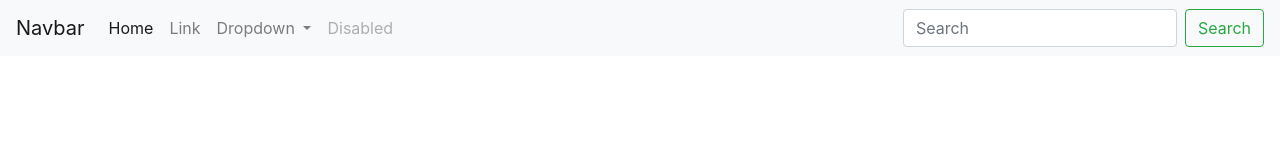
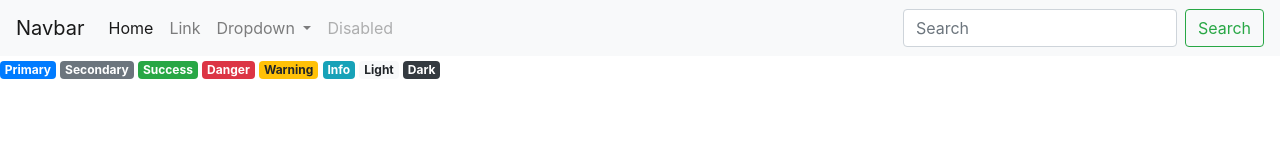
Before and after one commit to divakardubey/Demo-git, a plain HTML site: page my website/index.html in a window 1280 px wide. Drawn offline with nearby package versions, Linux system fonts and the light colour scheme.

Commit message:
broken features

```diff
--- a/my website/index.html
+++ b/my website/index.html
@@ -46,6 +46,14 @@
           </form>
         </div>
       </nav>
+      <span class="badge badge-primary">Primary</span>
+<span class="badge badge-secondary">Secondary</span>
+<span class="badge badge-success">Success</span>
+<span class="badge badge-danger">Danger</span>
+<span class="badge badge-warning">Warning</span>
+<span class="badge badge-info">Info</span>
+<span class="badge badge-light">Light</span>
+<span class="badge badge-dark">Dark</span>
 
     <!-- Optional JavaScript -->
     <!-- jQuery first, then Popper.js, then Bootstrap JS -->
```
